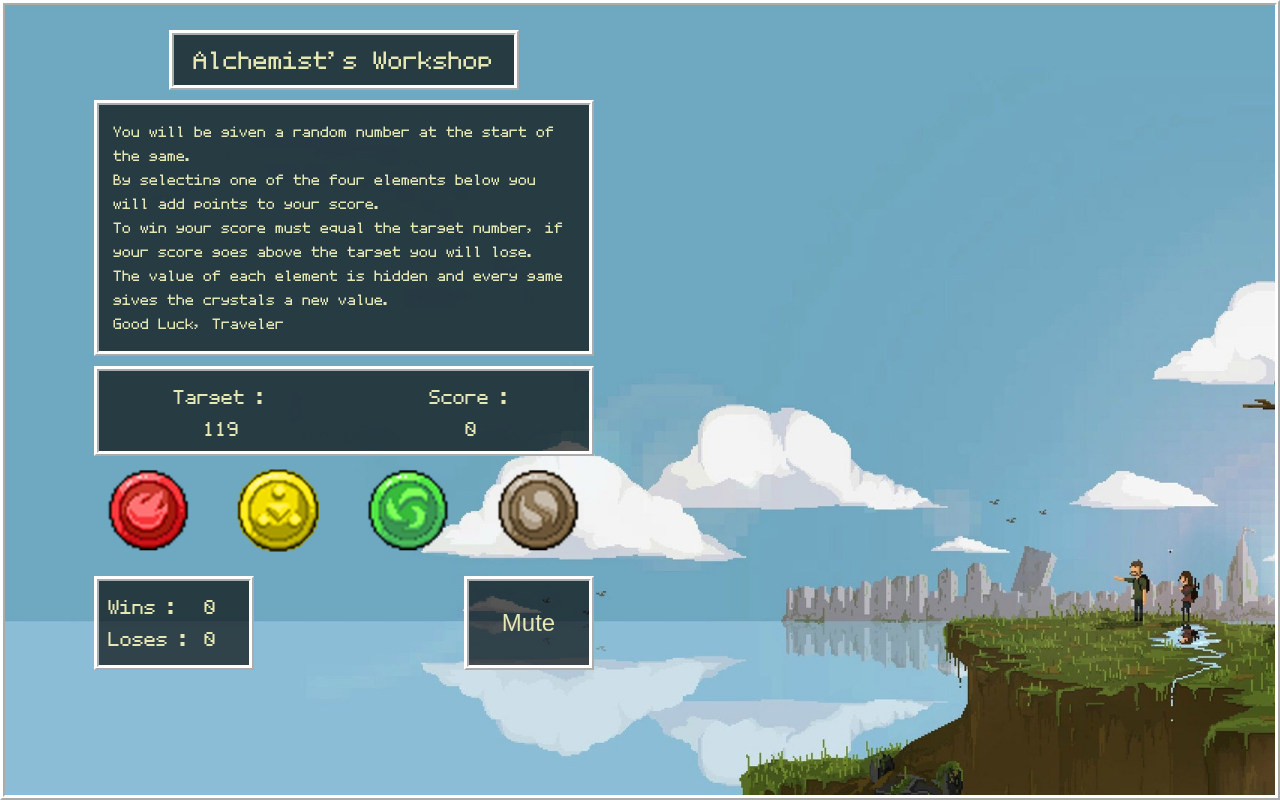
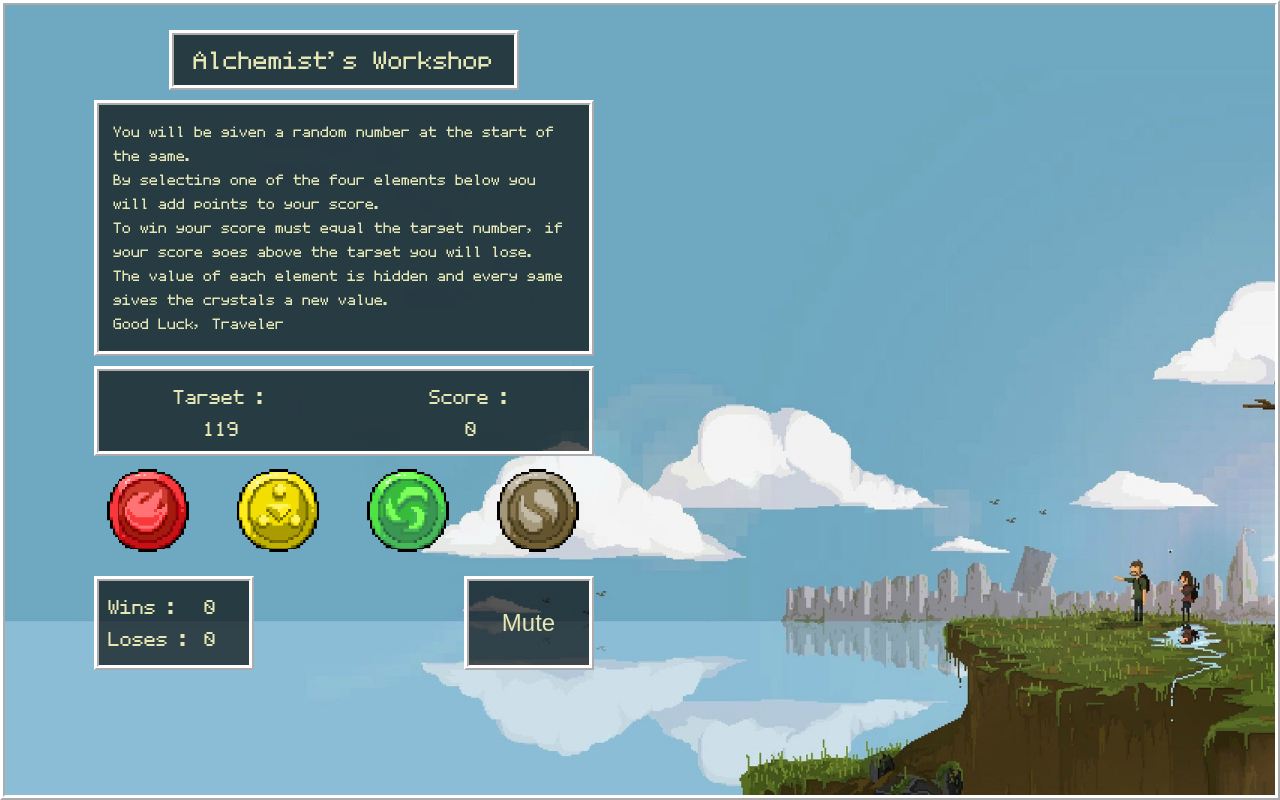
Before and after one commit to randblack/the-alchemists-workshop, a plain HTML site: page index.html in a window 1280 px wide. Drawn offline with nearby package versions, Linux system fonts and the light colour scheme.

Commit message:
updated element cions

```diff
--- a/index.html
+++ b/index.html
@@ -32,16 +32,16 @@
       </div>
       <div class="gemCase">
         <div class="gem gem1">
-          <img class="gemImage" src="./assets/images/fire.png">
+          <img class="gemImage" src="./assets/images/fire-1.png">
         </div>
         <div class="gem gem2">
-          <img class="gemImage" src="./assets/images/lightning.png">
+          <img class="gemImage" src="./assets/images/lightning-1.png">
         </div>
         <div class="gem gem3">
-          <img class="gemImage" src="./assets/images/leaf.png">
+          <img class="gemImage" src="./assets/images/leaf-1.png">
         </div>
         <div class="gem gem4">
-          <img class="gemImage" src="./assets/images/earth.png">
+          <img class="gemImage" src="./assets/images/earth-1.png">
         </div>
       </div>
       <div class="scoreBoard">
```
